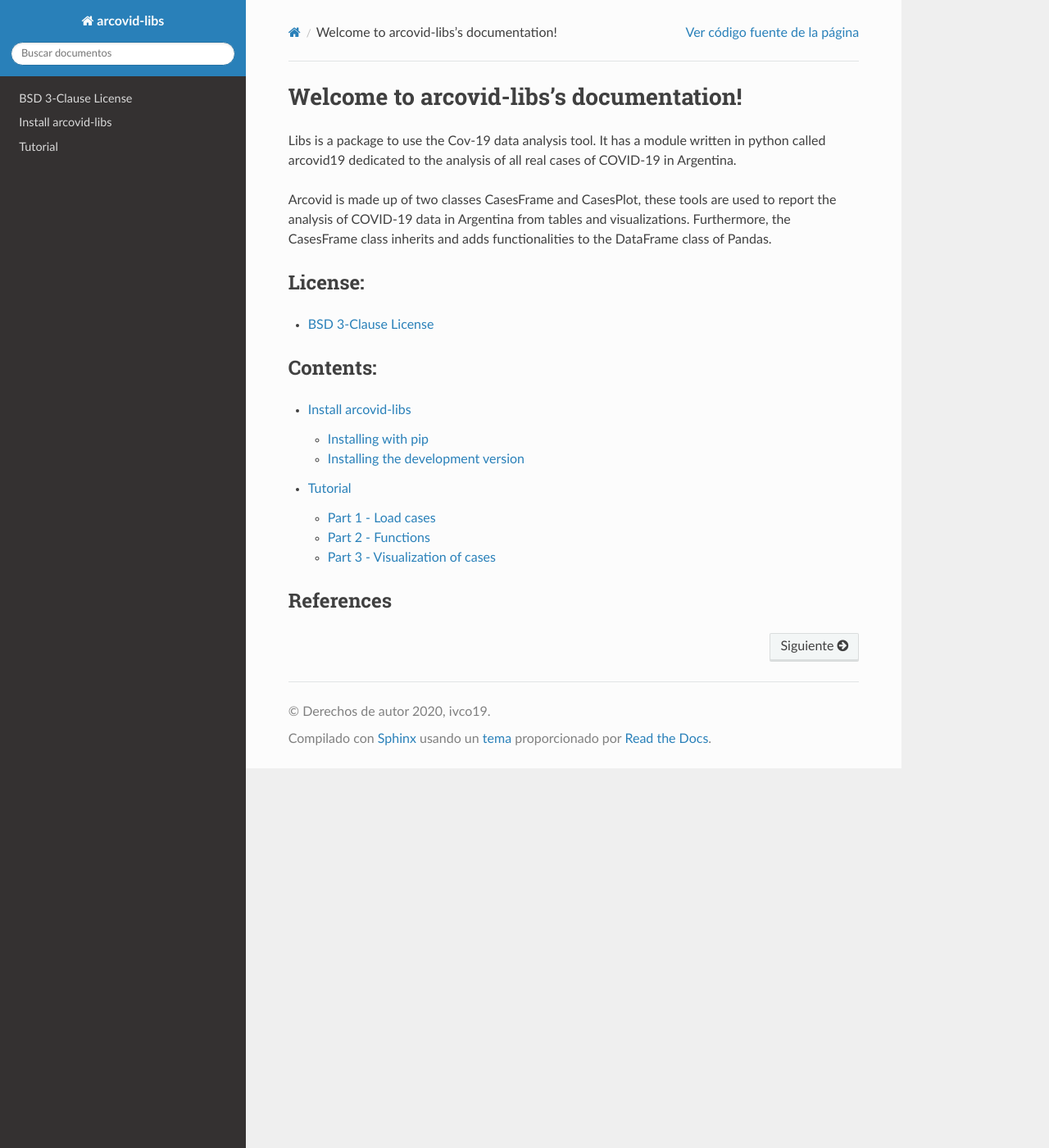
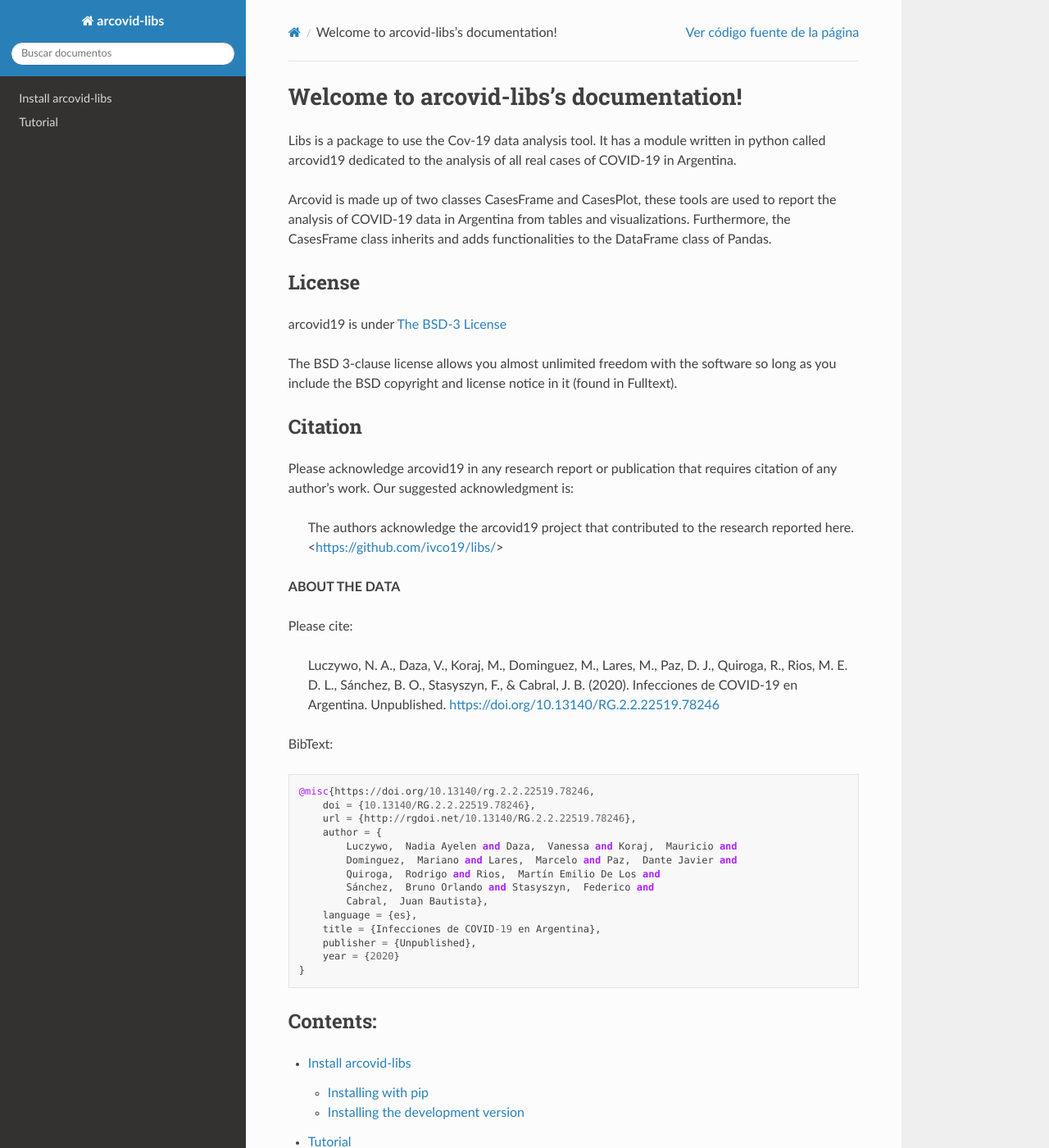
Before and after one commit to oscarvogel/libs, a Sphinx documentation site: the page built from docs/source/index.rst, in a window 1280 px wide and 1400 px high. Shown: the whole window at 82% size. Built offline with Sphinx 7.4.7 and the Read the Docs theme 2.0.0, drawn with Linux system fonts in a browser that asks for light colours.

Commit message:
better docs

```diff
--- a/docs/source/index.rst
+++ b/docs/source/index.rst
@@ -16,14 +16,52 @@ analysis of all real cases of COVID-19 in Argentina.
 Arcovid is made up of two classes CasesFrame and CasesPlot, these tools are used to report the analysis of COVID-19 data in Argentina
 from tables and visualizations. Furthermore, the CasesFrame class inherits and adds functionalities to the DataFrame class of Pandas.
 
+License
+-------
 
-License:
+arcovid19 is under
+`The BSD-3 License <https://github.com/ivco19/libs/blob/master/LICENSE>`__
+
+The BSD 3-clause license allows you almost unlimited freedom with the software so long as you include the BSD copyright and license notice in it (found in Fulltext).
+
+Citation
 --------
 
-.. toctree::
-    :maxdepth: 1
+Please acknowledge arcovid19 in any research report or publication that requires citation of any author's work.
+Our suggested acknowledgment is:
 
-    license.rst
+    The authors acknowledge the arcovid19 project that contributed to the research reported here. <https://github.com/ivco19/libs/>
+
+
+**ABOUT THE DATA**
+
+
+Please cite:
+
+    Luczywo, N. A., Daza, V., Koraj, M., Dominguez, M., Lares, M., Paz, D. J.,
+    Quiroga, R., Rios, M. E. D. L., Sánchez, B. O., Stasyszyn, F., &
+    Cabral, J. B. (2020). Infecciones de COVID-19 en Argentina.
+    Unpublished. https://doi.org/10.13140/RG.2.2.22519.78246
+
+
+BibText::
+
+    @misc{https://doi.org/10.13140/rg.2.2.22519.78246,
+        doi = {10.13140/RG.2.2.22519.78246},
+        url = {http://rgdoi.net/10.13140/RG.2.2.22519.78246},
+        author = {
+            Luczywo,  Nadia Ayelen and Daza,  Vanessa and Koraj,  Mauricio and
+            Dominguez,  Mariano and Lares,  Marcelo and Paz,  Dante Javier and
+            Quiroga,  Rodrigo and Rios,  Martín Emilio De Los and
+            Sánchez,  Bruno Orlando and Stasyszyn,  Federico and
+            Cabral,  Juan Bautista},
+        language = {es},
+        title = {Infecciones de COVID-19 en Argentina},
+        publisher = {Unpublished},
+        year = {2020}
+    }
+
+
 
 Contents:
 ---------
```
Also changed, not shown: docs/source/license.rst (deleted, +0 -33 lines).
